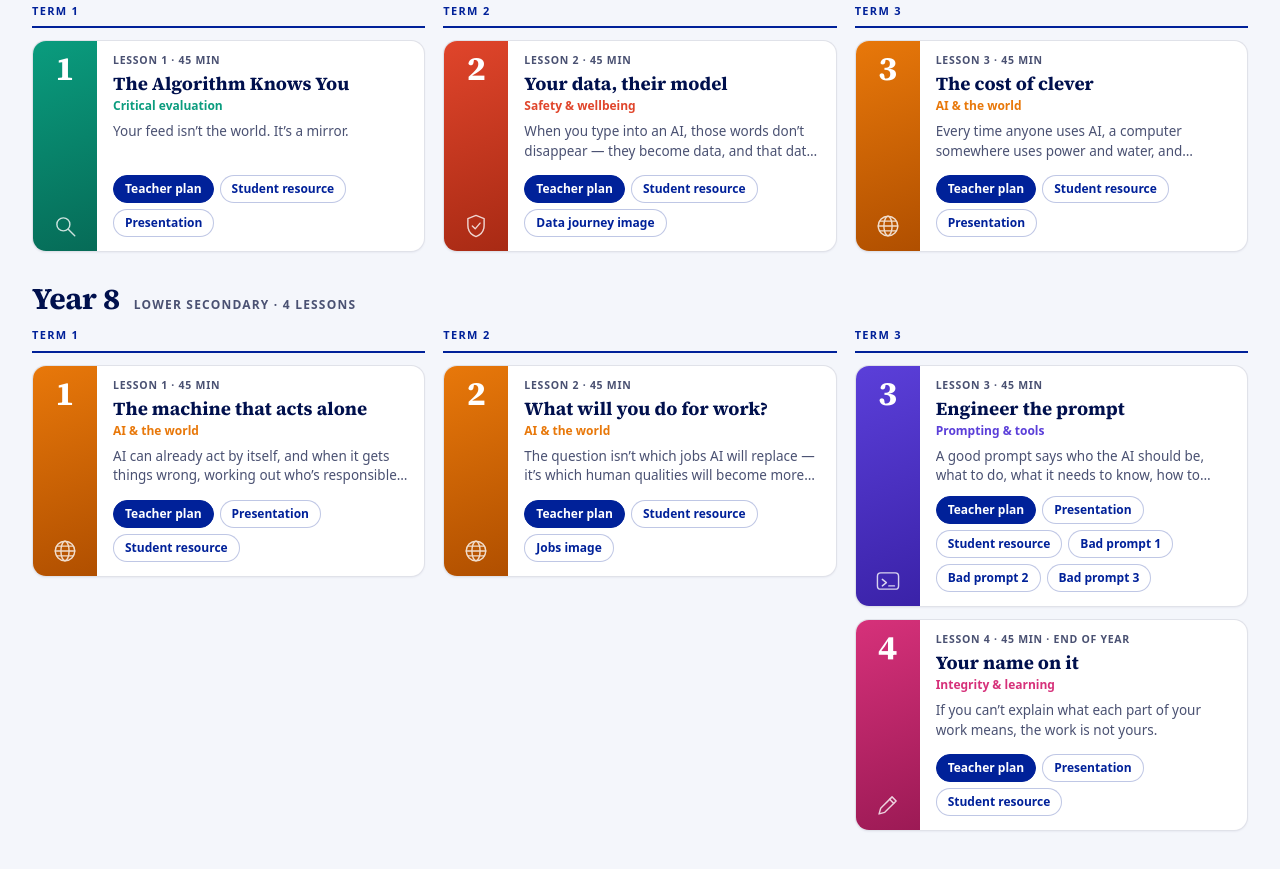
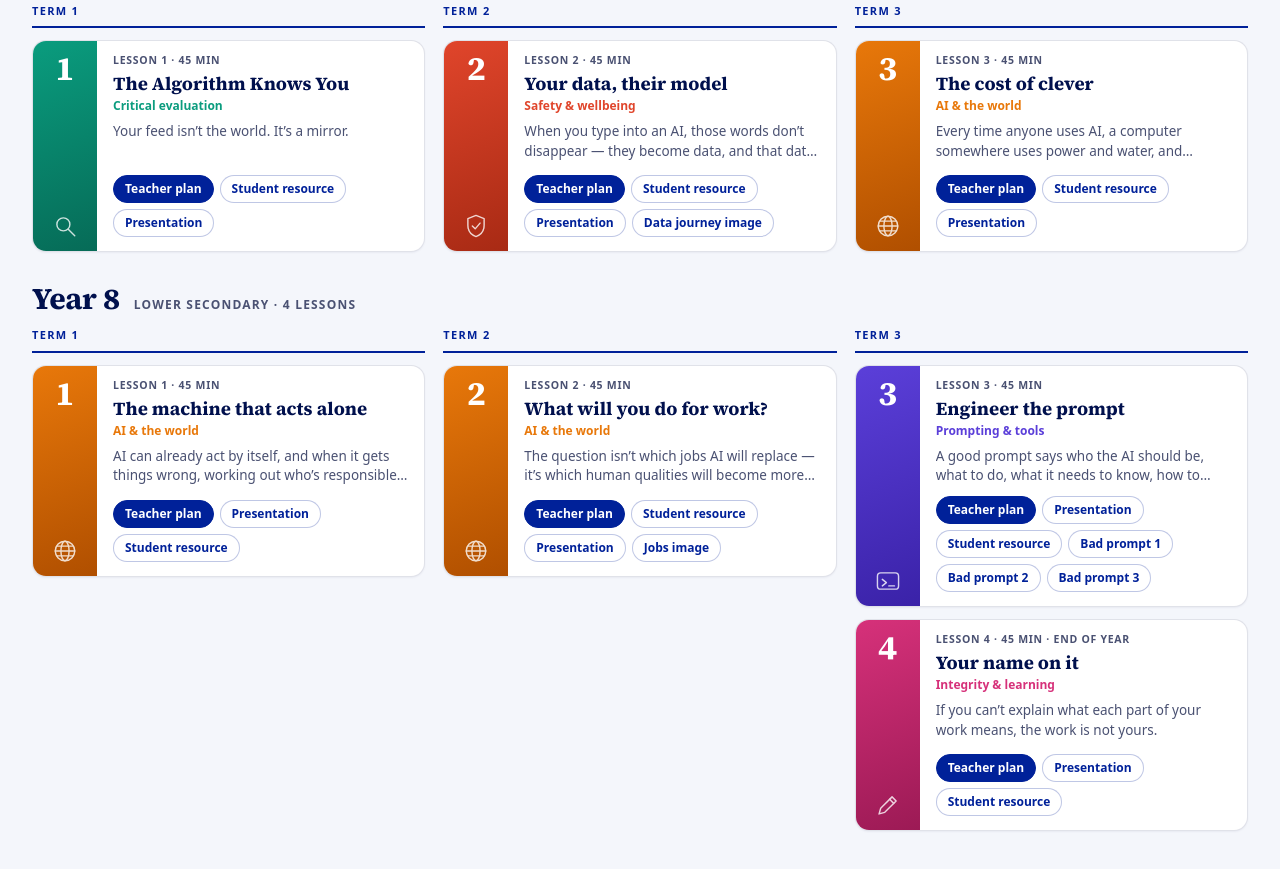
Before and after one commit to tkhawkey/ailiteracy, a plain HTML site: page index.html in a window 1280 px wide. Shown: the part 1550-2419 px from the top of the page. Drawn offline with Linux system fonts and the light colour scheme.

Commit message:
Add files via upload

```diff
--- a/index.html
+++ b/index.html
@@ -107,14 +107,14 @@ a:focus-visible,button:focus-visible{outline:3px solid var(--amber);outline-offs
 <div class="badge"><span>1</span><svg viewBox="0 0 64 64" aria-hidden="true"><circle cx="28" cy="28" r="16"/><path d="M40 40l16 16"/></svg></div>
 <div class="cb"><div class="meta">Lesson 1 · 45 min</div><h3><a href="Y7 L1 — The Algorithm Knows You.html" target="_blank" rel="noopener">The Algorithm Knows You</a></h3><div class="theme-tag">Critical evaluation</div><p class="idea" title="Your feed isn’t the world. It’s a mirror.">Your feed isn’t the world. It’s a mirror.</p><div class="links"><a class="btn btn-main" href="Y7 L1 — The Algorithm Knows You.html" target="_blank" rel="noopener">Teacher plan</a><a class="btn" href="Y7 L1 — Student resource to print.html" target="_blank" rel="noopener">Student resource</a><a class="btn" href="Y7 L1 — The Algorithm Knows You (slides).pptx" target="_blank" rel="noopener">Presentation</a></div></div></article></div><div class="term"><div class="term-head">Term 2</div><article class="card th-safe" data-theme="safe">
 <div class="badge"><span>2</span><svg viewBox="0 0 64 64" aria-hidden="true"><path d="M32 6l20 8v16c0 14-9 24-20 28C21 54 12 44 12 30V14z"/><path d="M23 32l7 7 12-14"/></svg></div>
-<div class="cb"><div class="meta">Lesson 2 · 45 min</div><h3><a href="Y7 L2 — Your data, their model.html" target="_blank" rel="noopener">Your data, their model</a></h3><div class="theme-tag">Safety &amp; wellbeing</div><p class="idea" title="When you type into an AI, those words don’t disappear — they become data, and that data belongs to someone else.">When you type into an AI, those words don’t disappear — they become data, and that data belongs to someone else.</p><div class="links"><a class="btn btn-main" href="Y7 L2 — Your data, their model.html" target="_blank" rel="noopener">Teacher plan</a><a class="btn" href="Y7 L2 — Student resource to print.html" target="_blank" rel="noopener">Student resource</a><a class="btn" href="Where Your Data Goes.png" target="_blank" rel="noopener">Data journey image</a></div></div></article></div><div class="term"><div class="term-head">Term 3</div><article class="card th-world" data-theme="world">
+<div class="cb"><div class="meta">Lesson 2 · 45 min</div><h3><a href="Y7 L2 — Your data, their model.html" target="_blank" rel="noopener">Your data, their model</a></h3><div class="theme-tag">Safety &amp; wellbeing</div><p class="idea" title="When you type into an AI, those words don’t disappear — they become data, and that data belongs to someone else.">When you type into an AI, those words don’t disappear — they become data, and that data belongs to someone else.</p><div class="links"><a class="btn btn-main" href="Y7 L2 — Your data, their model.html" target="_blank" rel="noopener">Teacher plan</a><a class="btn" href="Y7 L2 — Student resource to print.html" target="_blank" rel="noopener">Student resource</a><a class="btn" href="Y7 L2 — Your data, their model (slides).pptx" target="_blank" rel="noopener">Presentation</a><a class="btn" href="Where Your Data Goes.png" target="_blank" rel="noopener">Data journey image</a></div></div></article></div><div class="term"><div class="term-head">Term 3</div><article class="card th-world" data-theme="world">
 <div class="badge"><span>3</span><svg viewBox="0 0 64 64" aria-hidden="true"><circle cx="32" cy="32" r="24"/><ellipse cx="32" cy="32" rx="10" ry="24"/><path d="M8 32h48M12 20h40M12 44h40"/></svg></div>
 <div class="cb"><div class="meta">Lesson 3 · 45 min</div><h3><a href="Y7 L3 — The cost of clever.html" target="_blank" rel="noopener">The cost of clever</a></h3><div class="theme-tag">AI &amp; the world</div><p class="idea" title="Every time anyone uses AI, a computer somewhere uses power and water, and knowing that is the first step to using it responsibly.">Every time anyone uses AI, a computer somewhere uses power and water, and knowing that is the first step to using it responsibly.</p><div class="links"><a class="btn btn-main" href="Y7 L3 — The cost of clever.html" target="_blank" rel="noopener">Teacher plan</a><a class="btn" href="Y7 L3 — Student resource to print.html" target="_blank" rel="noopener">Student resource</a><a class="btn" href="Y7 L3 — The cost of clever (slides).pptx" target="_blank" rel="noopener">Presentation</a></div></div></article></div></div></section>
 <section class="year" data-year="8" id="y8"><div class="year-head"><h2>Year 8</h2><span class="year-sub">Lower Secondary · 4 lessons</span></div><div class="terms"><div class="term"><div class="term-head">Term 1</div><article class="card th-world" data-theme="world">
 <div class="badge"><span>1</span><svg viewBox="0 0 64 64" aria-hidden="true"><circle cx="32" cy="32" r="24"/><ellipse cx="32" cy="32" rx="10" ry="24"/><path d="M8 32h48M12 20h40M12 44h40"/></svg></div>
 <div class="cb"><div class="meta">Lesson 1 · 45 min</div><h3><a href="Y8 L1 — The machine that acts alone.html" target="_blank" rel="noopener">The machine that acts alone</a></h3><div class="theme-tag">AI &amp; the world</div><p class="idea" title="AI can already act by itself, and when it gets things wrong, working out who’s responsible is harder than it looks.">AI can already act by itself, and when it gets things wrong, working out who’s responsible is harder than it looks.</p><div class="links"><a class="btn btn-main" href="Y8 L1 — The machine that acts alone.html" target="_blank" rel="noopener">Teacher plan</a><a class="btn" href="Y8 L1 — The machine that acts alone (slides).pptx" target="_blank" rel="noopener">Presentation</a><a class="btn" href="Y8 L1 — Student resource to print.html" target="_blank" rel="noopener">Student resource</a></div></div></article></div><div class="term"><div class="term-head">Term 2</div><article class="card th-world" data-theme="world">
 <div class="badge"><span>2</span><svg viewBox="0 0 64 64" aria-hidden="true"><circle cx="32" cy="32" r="24"/><ellipse cx="32" cy="32" rx="10" ry="24"/><path d="M8 32h48M12 20h40M12 44h40"/></svg></div>
-<div class="cb"><div class="meta">Lesson 2 · 45 min</div><h3><a href="Y8 L2 — What will you do for work.html" target="_blank" rel="noopener">What will you do for work?</a></h3><div class="theme-tag">AI &amp; the world</div><p class="idea" title="The question isn’t which jobs AI will replace — it’s which human qualities will become more valuable, not less, as AI keeps improving.">The question isn’t which jobs AI will replace — it’s which human qualities will become more valuable, not less, as AI keeps improving.</p><div class="links"><a class="btn btn-main" href="Y8 L2 — What will you do for work.html" target="_blank" rel="noopener">Teacher plan</a><a class="btn" href="Y8 L2 — Student resource to print.html" target="_blank" rel="noopener">Student resource</a><a class="btn" href="Which jobs will still exist in 2045.png" target="_blank" rel="noopener">Jobs image</a></div></div></article></div><div class="term"><div class="term-head">Term 3</div><article class="card th-tools" data-theme="tools">
+<div class="cb"><div class="meta">Lesson 2 · 45 min</div><h3><a href="Y8 L2 — What will you do for work.html" target="_blank" rel="noopener">What will you do for work?</a></h3><div class="theme-tag">AI &amp; the world</div><p class="idea" title="The question isn’t which jobs AI will replace — it’s which human qualities will become more valuable, not less, as AI keeps improving.">The question isn’t which jobs AI will replace — it’s which human qualities will become more valuable, not less, as AI keeps improving.</p><div class="links"><a class="btn btn-main" href="Y8 L2 — What will you do for work.html" target="_blank" rel="noopener">Teacher plan</a><a class="btn" href="Y8 L2 — Student resource to print.html" target="_blank" rel="noopener">Student resource</a><a class="btn" href="Y8 L2 — What will you do for work (slides).pptx" target="_blank" rel="noopener">Presentation</a><a class="btn" href="Which jobs will still exist in 2045.png" target="_blank" rel="noopener">Jobs image</a></div></div></article></div><div class="term"><div class="term-head">Term 3</div><article class="card th-tools" data-theme="tools">
 <div class="badge"><span>3</span><svg viewBox="0 0 64 64" aria-hidden="true"><rect x="6" y="12" width="52" height="40" rx="8"/><path d="M18 28l10 8-10 8M34 44h14"/></svg></div>
 <div class="cb"><div class="meta">Lesson 3 · 45 min</div><h3><a href="Y8 L3 — Engineer the prompt.html" target="_blank" rel="noopener">Engineer the prompt</a></h3><div class="theme-tag">Prompting &amp; tools</div><p class="idea" title="A good prompt tells the AI who to be, what to do, what it needs, how to answer and what to avoid.">A good prompt says who the AI should be, what to do, what it needs to know, how to answer and what to avoid.</p><div class="links"><a class="btn btn-main" href="Y8 L3 — Engineer the prompt.html" target="_blank" rel="noopener">Teacher plan</a><a class="btn" href="Y8 L3 — Engineer the prompt (slides).pptx" target="_blank" rel="noopener">Presentation</a><a class="btn" href="Y8 L3 — Student resource to print.html" target="_blank" rel="noopener">Student resource</a><a class="btn" href="Y8 L3 — Example of bad prompt 1 - Photosynthesis.pdf" target="_blank" rel="noopener">Bad prompt 1</a><a class="btn" href="Y8 L3 — Example of bad prompt 2 - Essay Plan.pdf" target="_blank" rel="noopener">Bad prompt 2</a><a class="btn" href="Y8 L3 — Example of bad prompt 3 - Geography conclusion.pdf" target="_blank" rel="noopener">Bad prompt 3</a></div></div></article><article class="card th-integ" data-theme="integ">
 <div class="badge"><span>4</span><svg viewBox="0 0 64 64" aria-hidden="true"><path d="M10 54l4-14L42 12l10 10-28 28z"/><path d="M36 18l10 10"/></svg></div>
```
Also changed, not shown: Y5 L1 — Ask It Better.html (+6 -6 lines), Y7 L2 — Your data, their model.html (+2 -1 lines), Y8 L2 — What will you do for work.html (+1 -0 lines), 3 other files.
